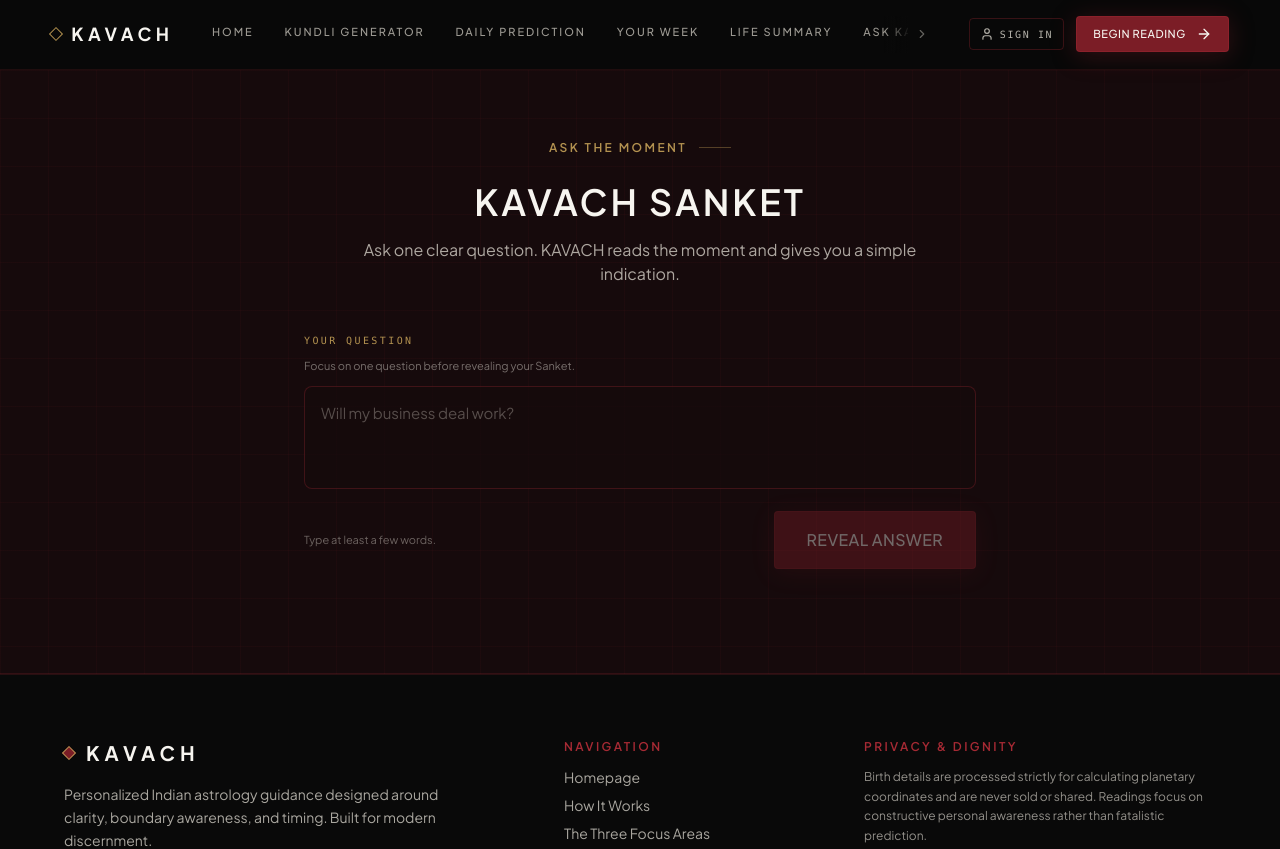
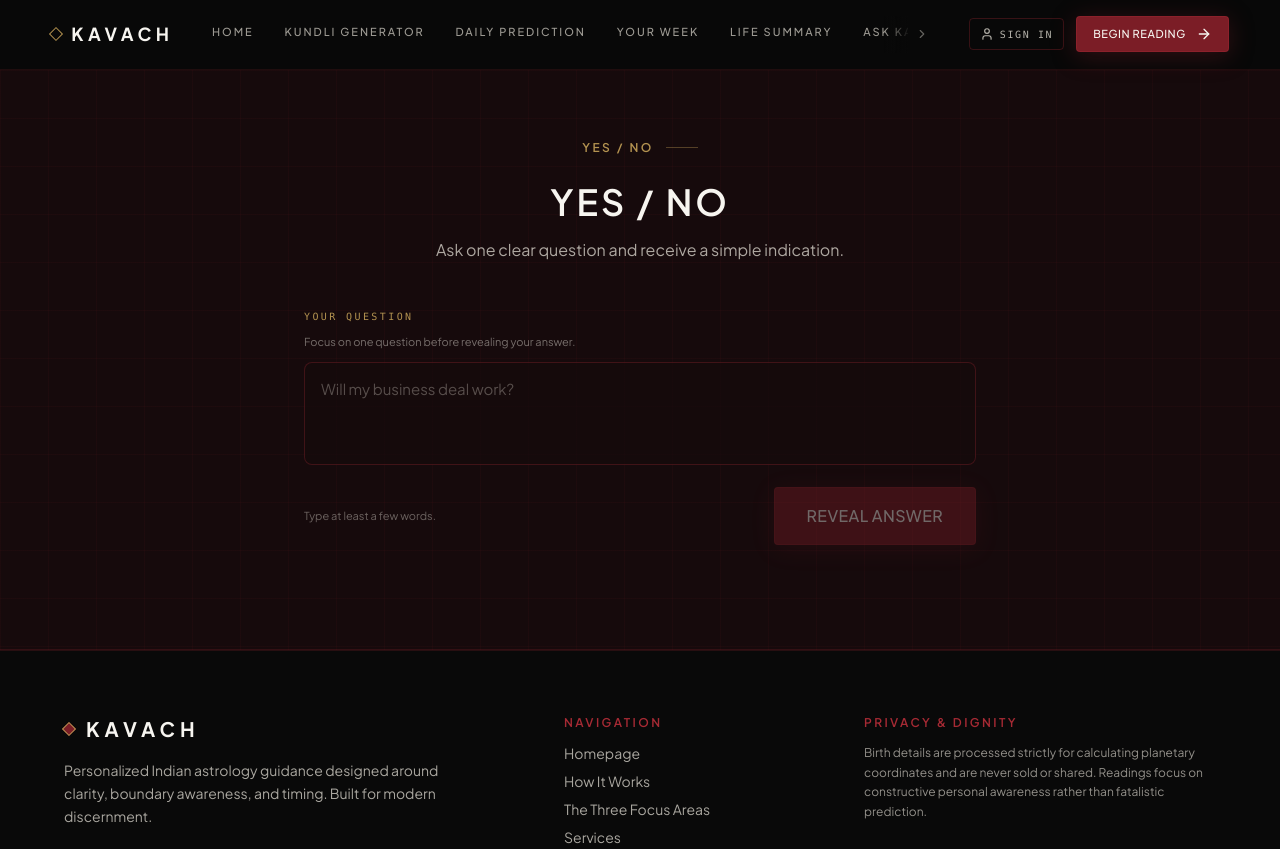
Before and after one commit to shauryarai1/drishti, a Next.js app in the folder frontend-next/: page /yes-no in a window 1280 px wide. Shown: the top 849 px of the page. Built offline with nearby package versions, Linux system fonts and the light colour scheme; no server answers.

Commit message:
KAVACH: rename Sanket back to Yes-No

```diff
--- a/frontend-next/app/yes-no/page.tsx
+++ b/frontend-next/app/yes-no/page.tsx
@@ -2,9 +2,8 @@ import React from 'react';
 import { YesNoExperience } from '../../components/YesNoExperience';
 
 export const metadata = {
-  title: 'KAVACH Sanket | Ask the Moment',
-  description:
-    'Ask one clear question and receive a simple indication from KAVACH Sanket.',
+  title: 'KAVACH Yes / No',
+  description: 'Ask one clear question and receive a simple indication.',
 };
 
 export default function YesNoPage() {
--- a/frontend-next/components/Header.tsx
+++ b/frontend-next/components/Header.tsx
@@ -19,7 +19,7 @@ const NAV_LINKS = [
   { label: 'Your Week', href: '/your-week' },
   { label: 'Life Summary', href: '/life-summary' },
   { label: 'Ask Kavach', href: '/ask' },
-  { label: 'SANKET', href: '/yes-no' },
+  { label: 'YES / NO', href: '/yes-no' },
   { label: 'Panchang', href: '/panchang' },
   { label: 'Services', href: '/services' },
 ];
--- a/frontend-next/components/YesNoExperience.tsx
+++ b/frontend-next/components/YesNoExperience.tsx
@@ -30,7 +30,7 @@ function verdictSize(verdict: string | null): string {
 }
 
 /**
- * KAVACH SANKET experience.
+ * KAVACH YES / NO experience.
  *
  * The verdict comes entirely from the deterministic backend, computed from the
  * exact local time the question is submitted. This component only displays the
@@ -96,12 +96,12 @@ export function YesNoExperience() {
       <div className="architectural-grid border-b border-[#A62A34]/20 bg-[#160A0C]">
         <Container size="md" className="py-12 sm:py-16">
           <div className="text-center">
-            <SectionLabel label="ASK THE MOMENT" tone="brass" className="justify-center" />
+            <SectionLabel label="YES / NO" tone="brass" className="justify-center" />
             <h1 className="mt-6 text-2xl font-semibold tracking-[0.08em] text-[#F7F5F0] sm:text-3xl md:text-4xl">
-              KAVACH SANKET
+              YES / NO
             </h1>
             <p className="mx-auto mt-4 max-w-xl text-sm leading-relaxed text-[#EEE9DF]/70 sm:text-base">
-              Ask one clear question. KAVACH reads the moment and gives you a simple indication.
+              Ask one clear question and receive a simple indication.
             </p>
           </div>
 
@@ -113,7 +113,7 @@ export function YesNoExperience() {
           Your question
         </label>
         <p className="mt-2 text-[11px] text-[#EEE9DF]/45">
-          Focus on one question before revealing your Sanket.
+          Focus on one question before revealing your answer.
         </p>
         <textarea
           id="yesno-question"
```
Also changed, not shown: 1 other file (tests, documents, lock files or other folders).
